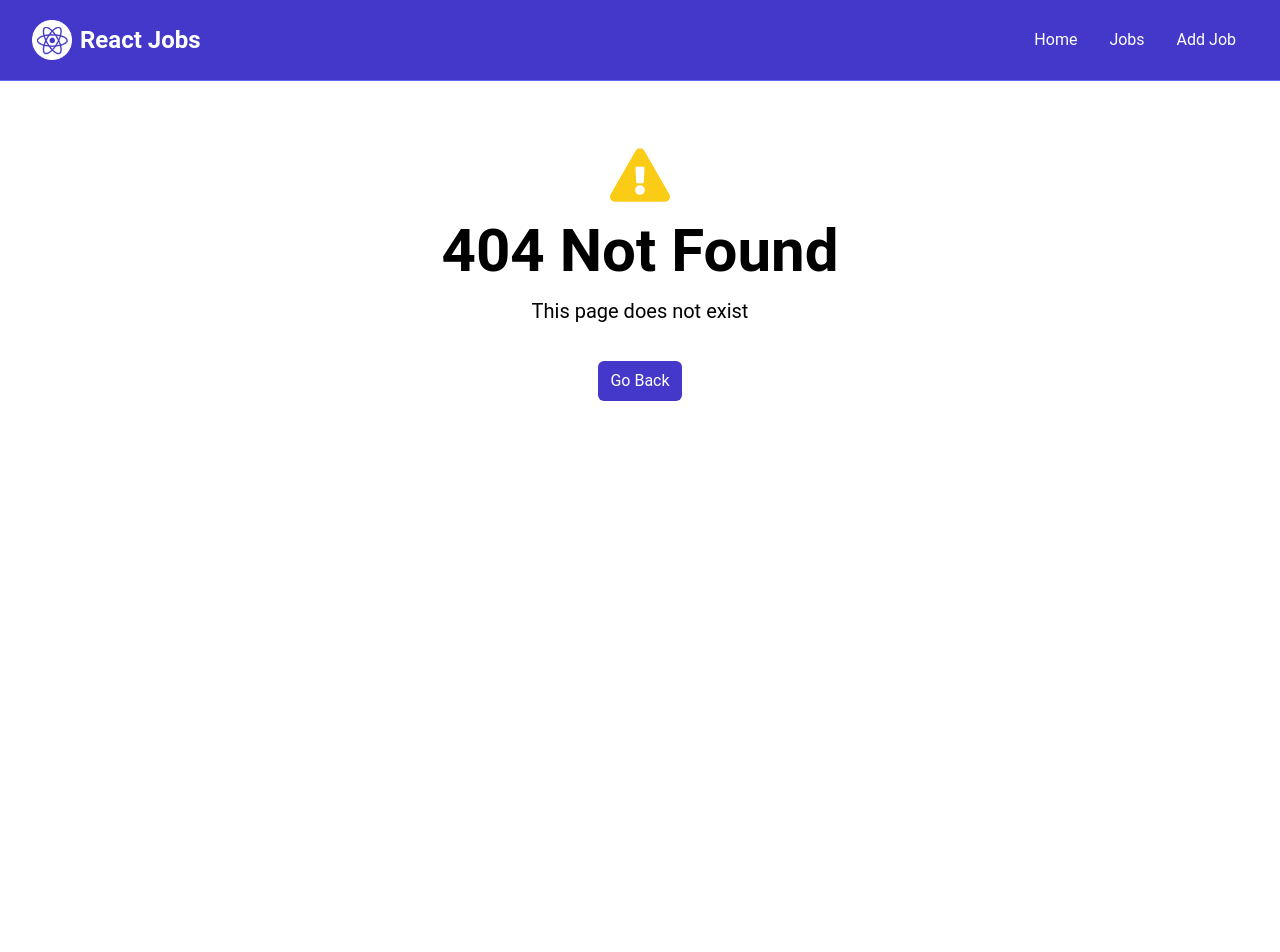
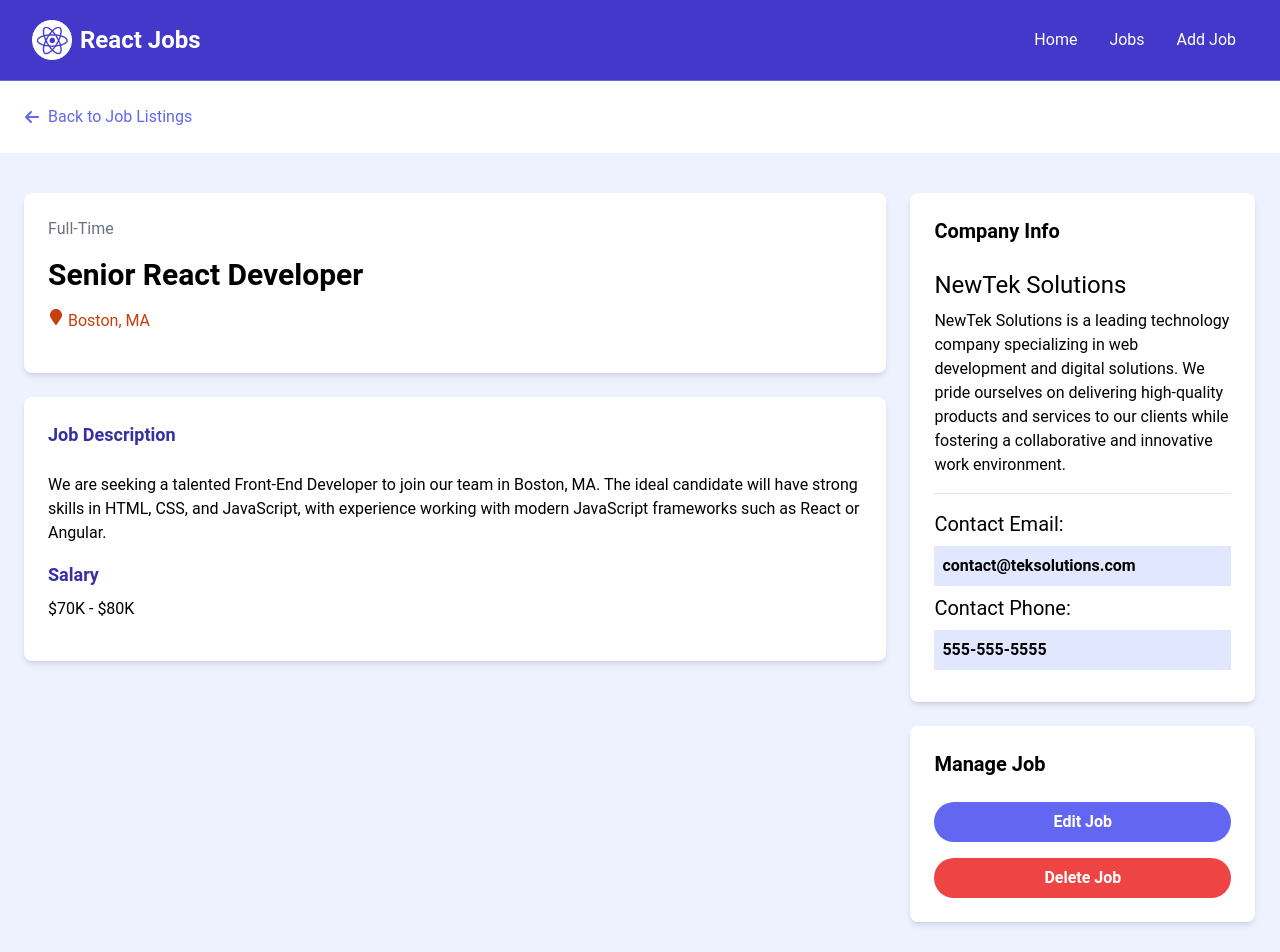
Before and after one commit to ishaGhaisas/job-postings-react, a React (Vite) app: page /job/1 in a window 1280 px wide. Before the commit this address had no page. Shown: the top 952 px of the page. Before the commit the page ends 800 px from the top, so only its background shows below. Built offline with nearby package versions, Linux system fonts and the light colour scheme; data requests are answered from the project's data file.

Commit message:
single job page added

```diff
--- a/src/App.jsx
+++ b/src/App.jsx
@@ -4,12 +4,14 @@ import MainLayout from './layouts/MainLayout'
 import { Route, createBrowserRouter, createRoutesFromElements, RouterProvider } from 'react-router-dom'
 import JobsPage from './pages/JobsPage';
 import NotFoundPage from './pages/NotFoundPage';
+import JobPage, {jobLoader} from './pages/JobPage';
 
 const router = createBrowserRouter(
   createRoutesFromElements(
     <Route path='/' element={<MainLayout />}>
       <Route index element={<HomePage />} />
       <Route path='/jobs' element={<JobsPage />} />
+      <Route path='job/:id' element={<JobPage />} loader = {jobLoader}/>
       <Route path='*' element={<NotFoundPage />} />
     </Route>
   )
--- a/src/components/JobListings.jsx
+++ b/src/components/JobListings.jsx
@@ -1,5 +1,6 @@
 import { useEffect, useState } from "react";
 import JobListing from "./JobListing"
+import Spinner from "./Spinner";
 
 const JobListings = ({ isHome = false }) => {
     // const jobListings = isHome ? jobs.slice(0, 3) : jobs;
@@ -8,8 +9,9 @@ const JobListings = ({ isHome = false }) => {
 
     useEffect(() => {
         const fetchJobs = async () => {
+            const apiUrl = isHome ? 'http://localhost:8000/jobs?_limit=3' : 'http://localhost:8000/jobs'
             try {
-                const res = await fetch('http://localhost:8000/jobs');
+                const res = await fetch(apiUrl);
                 const data = await res.json();
                 setJobs(data);
             } catch (error) {
@@ -28,13 +30,14 @@ const JobListings = ({ isHome = false }) => {
                 <h2 className="text-3xl font-bold text-indigo-500 mb-6 text-center">
                     Browse Jobs
                 </h2>
-                <div className="grid grid-cols-1 md:grid-cols-3 gap-6">
-                    {loading ? (<h2>Loading</h2>) : (<>
+
+                {loading ? (<Spinner loading={loading} />) :
+                    (<div className="grid grid-cols-1 md:grid-cols-3 gap-6">
                         {jobs.map((job) => {
                             return <JobListing key={job.id} job={job} />;
                         })}
-                    </>)}
-                </div>
+                    </div>)}
+
             </div>
         </section>
     )
--- /dev/null
+++ b/src/pages/JobPage.jsx
@@ -0,0 +1,107 @@
+import { FaMapMarker } from 'react-icons/fa';
+import { FaArrowLeft } from 'react-icons/fa6';
+import { useParams, useLoaderData, Link } from 'react-router-dom';
+const JobPage = () => {
+
+    const { id } = useParams();
+    const job = useLoaderData();
+
+    return (
+        <>
+            <section>
+                <div className="container m-auto py-6 px-6">
+                    <Link
+                        to="/jobs"
+                        className="text-indigo-500 hover:text-indigo-600 flex items-center"
+                    >
+                        <FaArrowLeft className='mr-2'/> Back to Job Listings
+                    </Link>
+                </div>
+            </section>
+
+            <section className="bg-indigo-50">
+                <div className="container m-auto py-10 px-6">
+                    <div className="grid grid-cols-1 md:grid-cols-70/30 w-full gap-6">
+                        <main>
+                            <div
+                                className="bg-white p-6 rounded-lg shadow-md text-center md:text-left"
+                            >
+                                <div className="text-gray-500 mb-4">{ job.type }</div>
+                                <h1 className="text-3xl font-bold mb-4">
+                                    { job.title }
+                                </h1>
+                                <div
+                                    className="text-gray-500 mb-4 flex align-middle justify-center md:justify-start"
+                                >
+                                    <FaMapMarker className='text-orange-700 mr-1'/>
+                                    <p className="text-orange-700"> {job.location }</p>
+                                </div>
+                            </div>
+
+                            <div className="bg-white p-6 rounded-lg shadow-md mt-6">
+                                <h3 className="text-indigo-800 text-lg font-bold mb-6">
+                                    Job Description
+                                </h3>
+
+                                <p className="mb-4">
+                                    {job.description}
+                                </p>
+
+                                <h3 className="text-indigo-800 text-lg font-bold mb-2">Salary</h3>
+
+                                <p className="mb-4">{job.salary}</p>
+                            </div>
+                        </main>
+
+                        <aside>
+                            <div className="bg-white p-6 rounded-lg shadow-md">
+                                <h3 className="text-xl font-bold mb-6">Company Info</h3>
+
+                                <h2 className="text-2xl">{job.company.name}</h2>
+
+                                <p className="my-2">
+                                    {job.company.description}
+                                </p>
+
+                                <hr className="my-4" />
+
+                                <h3 className="text-xl">Contact Email:</h3>
+
+                                <p className="my-2 bg-indigo-100 p-2 font-bold">
+                                    {job.company.contactEmail}
+                                </p>
+
+                                <h3 className="text-xl">Contact Phone:</h3>
+
+                                <p className="my-2 bg-indigo-100 p-2 font-bold">{job.company.contactPhone}</p>
+                            </div>
+
+                            <div className="bg-white p-6 rounded-lg shadow-md mt-6">
+                                <h3 className="text-xl font-bold mb-6">Manage Job</h3>
+                                <Link
+                                    to={`/jobs/edit/${job.id}`}
+                                    className="bg-indigo-500 hover:bg-indigo-600 text-white text-center font-bold py-2 px-4 rounded-full w-full focus:outline-none focus:shadow-outline mt-4 block"
+                                >Edit Job</Link>
+
+                                <button
+                                    className="bg-red-500 hover:bg-red-600 text-white font-bold py-2 px-4 rounded-full w-full focus:outline-none focus:shadow-outline mt-4 block"
+                                >
+                                    Delete Job
+                                </button>
+                            </div>
+                        </aside>
+                    </div>
+                </div>
+            </section>
+
+        </>
+    )
+}
+
+const jobLoader = async ({ params }) => {
+    const res = await fetch(`http://localhost:8000/jobs/${params.id}`)
+    const data = await res.json();
+    return data
+}
+
+export { JobPage as default, jobLoader }
--- a/vite.config.js
+++ b/vite.config.js
@@ -5,6 +5,13 @@ import react from '@vitejs/plugin-react'
 export default defineConfig({
   plugins: [react()],
   server :{
-    port: 3000
+    port: 3000,
+    // proxy : {
+    //   '/api' : {
+    //     target : 'http://localhost:8000',
+    //     changeOrigin: true,
+    //     rewrite : (path) => path.replace(/^\/api/, '')
+    //   }
+    // }
   }
-})
+});
```
